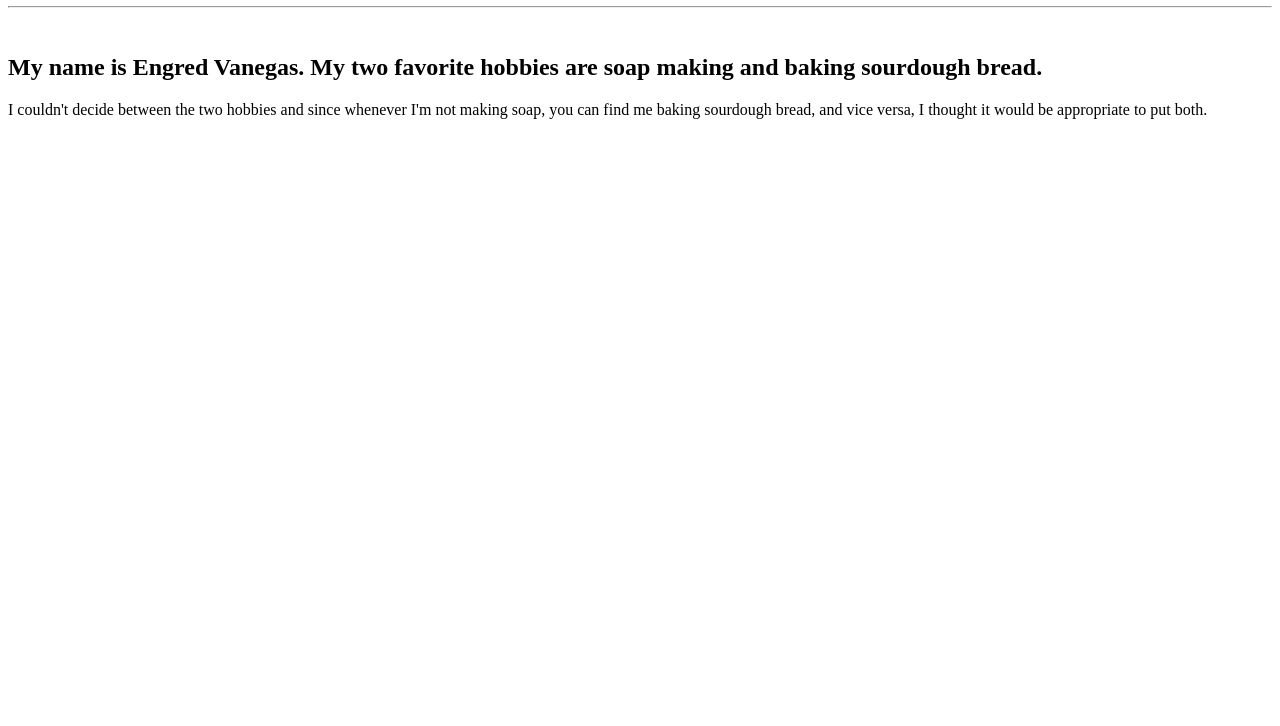
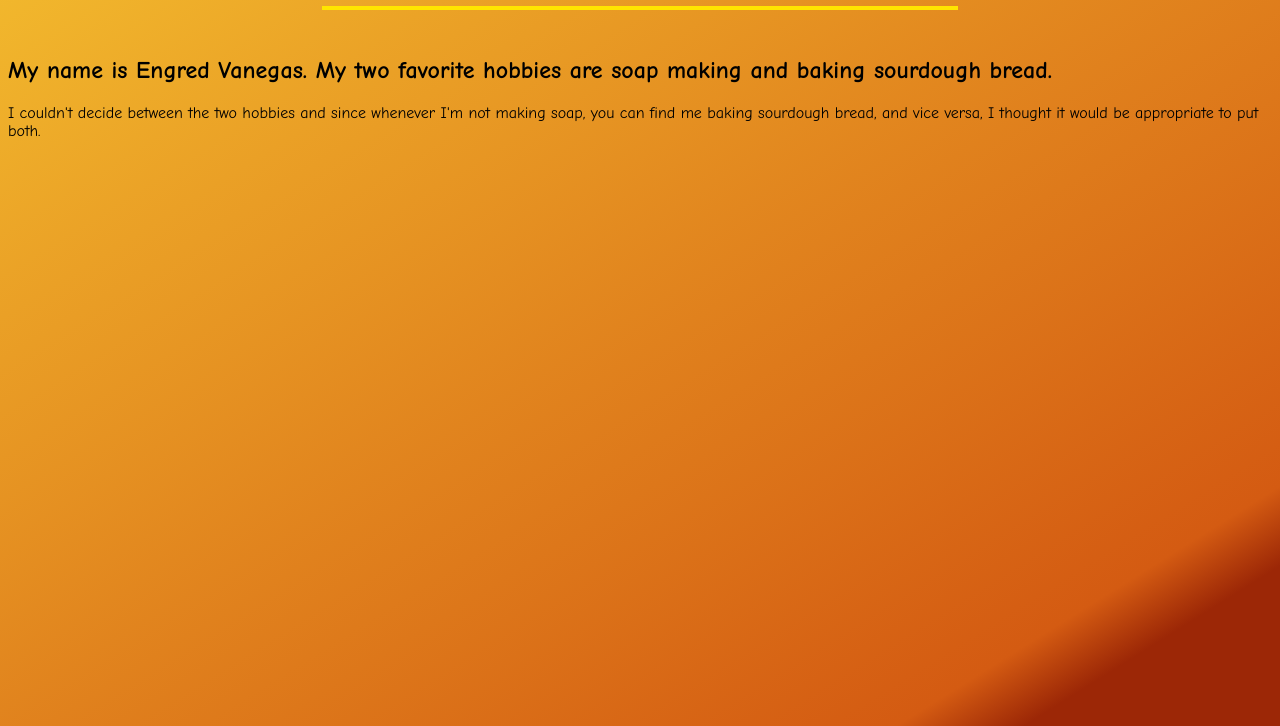
Before and after one commit to EngredV/vanegas_engred_ttp_static, a plain HTML site: page index.html in a window 1280 px wide. Shown: the part 74-800 px from the top of the page. Drawn offline with Linux system fonts and the light colour scheme.

Commit message:
Updated index.html

```diff
--- a/index.html
+++ b/index.html
@@ -4,7 +4,7 @@
 <head>
       <meta charset="utf-8" />
       <meta name="viewport" content="width=device-width,initial-scale=1">
-      <link rel="stylesheet" type="text/css" href="css/style.css">
+      <link rel="stylesheet" type="text/css" href="main.css">
       <title>My Name and Favorite Hobby TTP Static Web Page</title>
 </head>
 <body>
```
